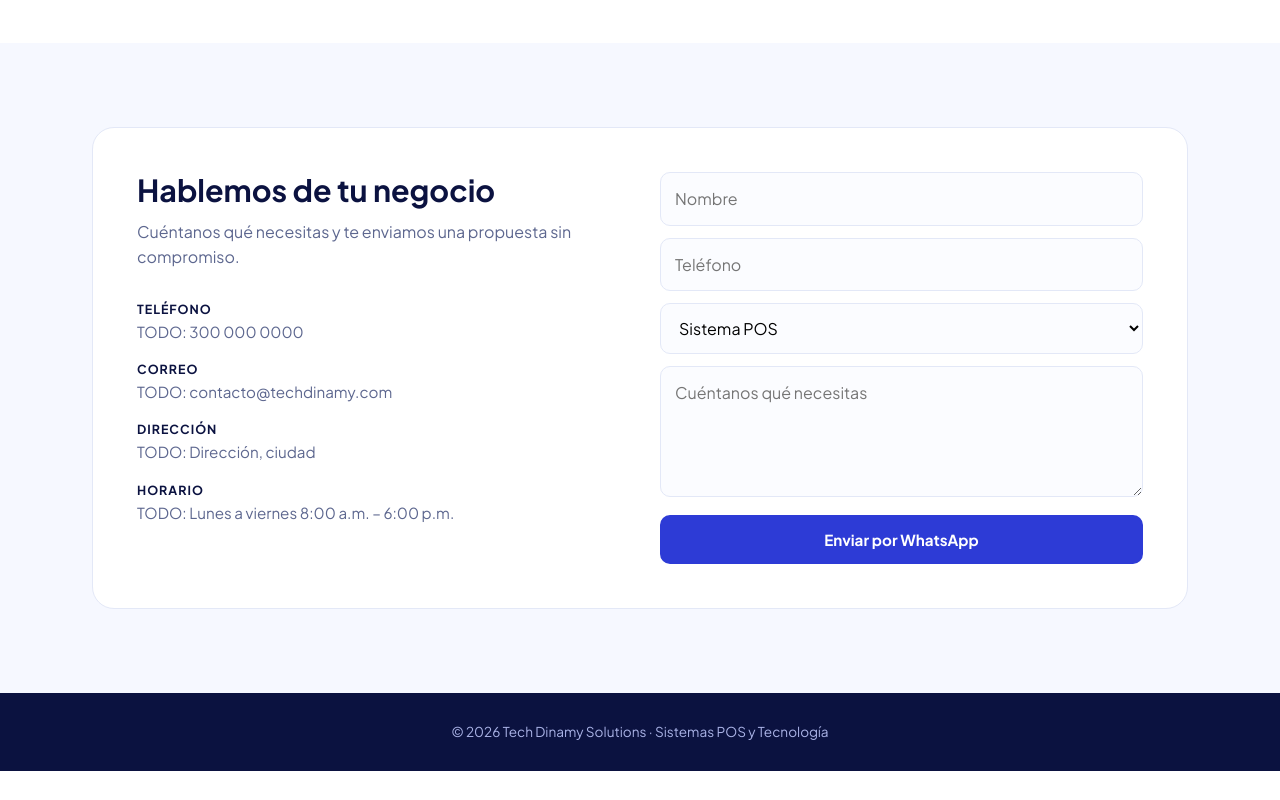
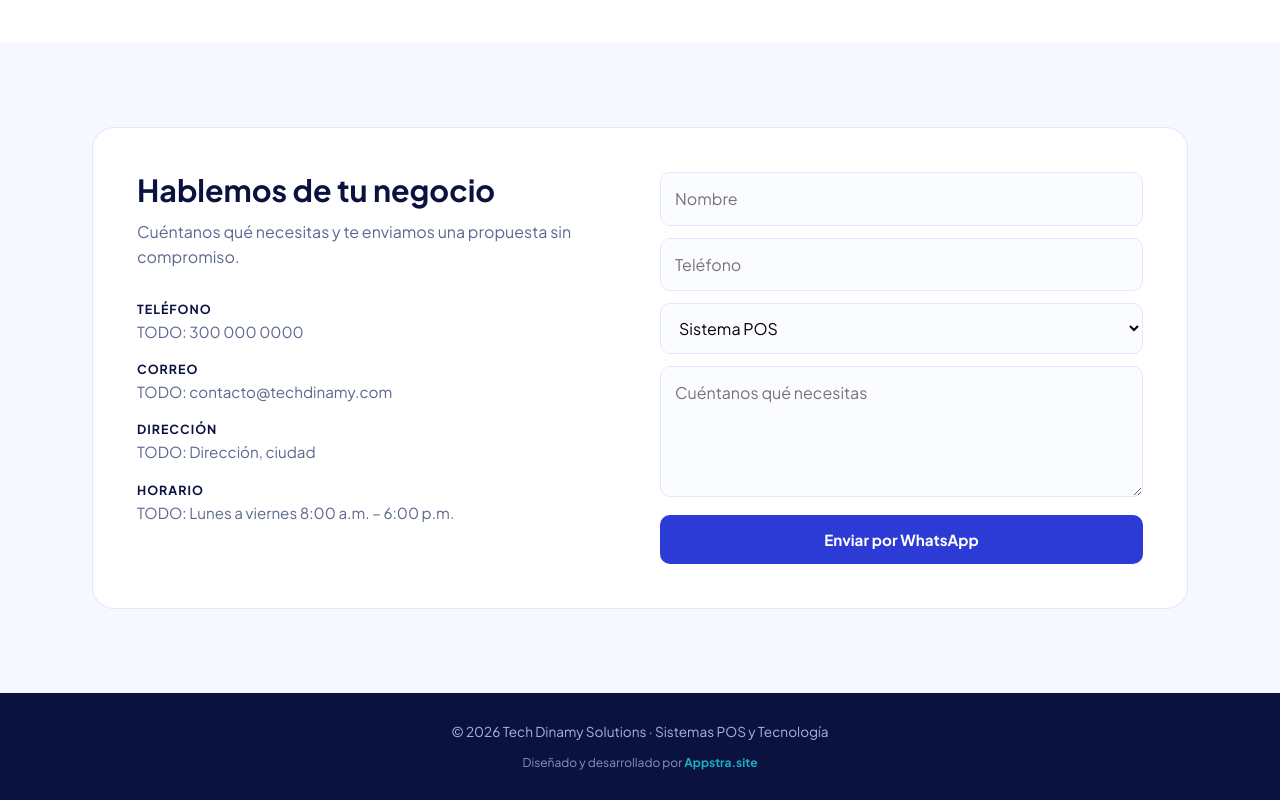
Before and after one commit to quimnaic/techdinamy, a plain HTML site: page index.html in a window 1280 px wide. Shown: the part 4790-5590 px from the top of the page. Before the commit the page ends 5561 px from the top, so only its background shows below. Drawn offline with Linux system fonts and the light colour scheme.

Commit message:
Add files via upload

```diff
--- a/index.html
+++ b/index.html
@@ -291,6 +291,9 @@ footer{background:var(--navy);color:#aab3e6;text-align:center;padding:28px 0;fon
 </div></div></section>
 
 <a class="wa" href="https://wa.me/57TODONUMERO" target="_blank">WhatsApp</a>
-<footer>© 2026 Tech Dinamy Solutions · Sistemas POS y Tecnología</footer>
+<footer>
+ <p>© 2026 Tech Dinamy Solutions · Sistemas POS y Tecnología</p>
+ <p style="margin-top: 10px; font-size: 0.75rem; opacity: 0.8;">Diseñado y desarrollado por <a href="https://appstra.site" target="_blank" style="color: var(--cy); font-weight: 700; text-decoration: none;">Appstra.site</a></p>
+</footer>
 </body>
 </html>
```
